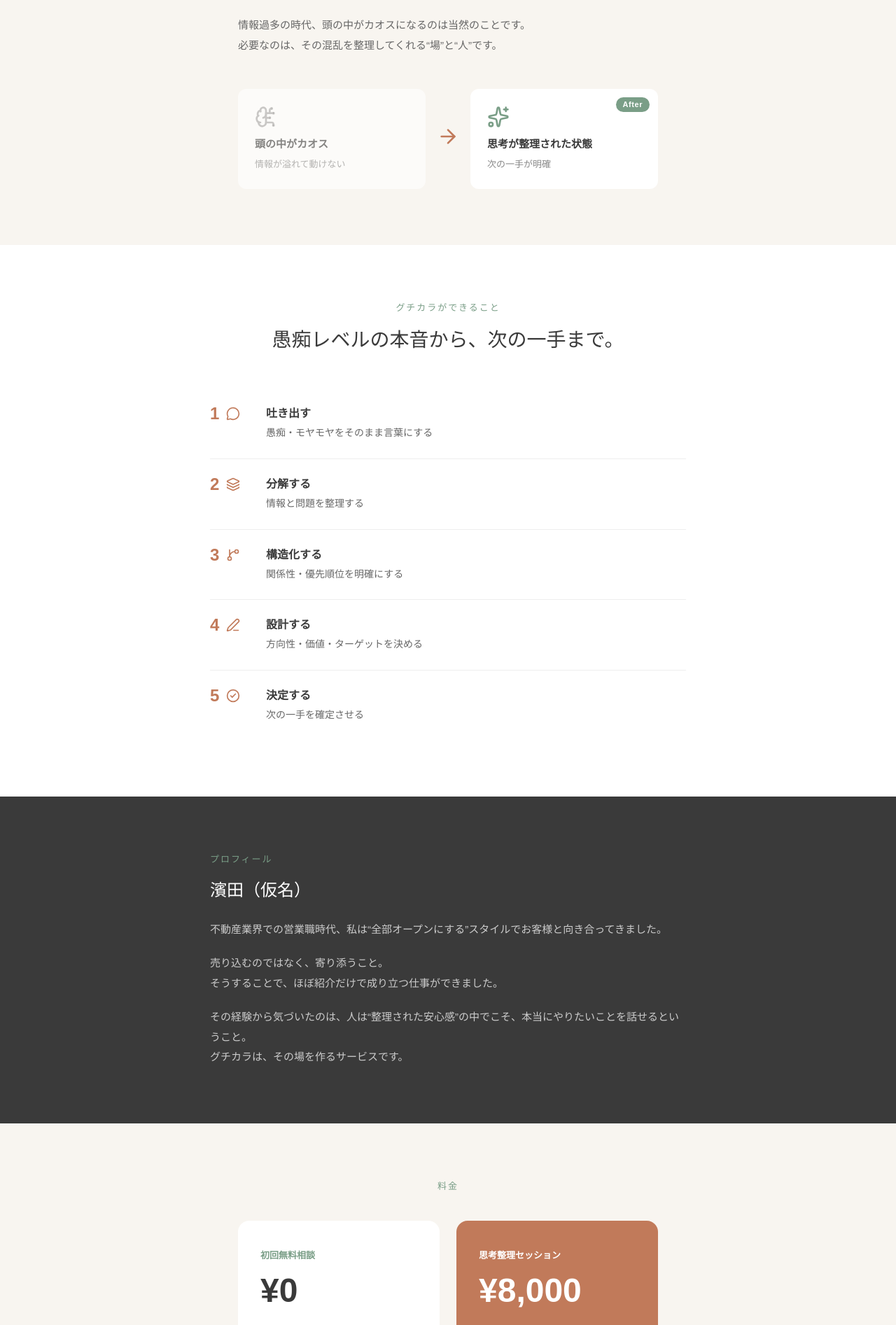
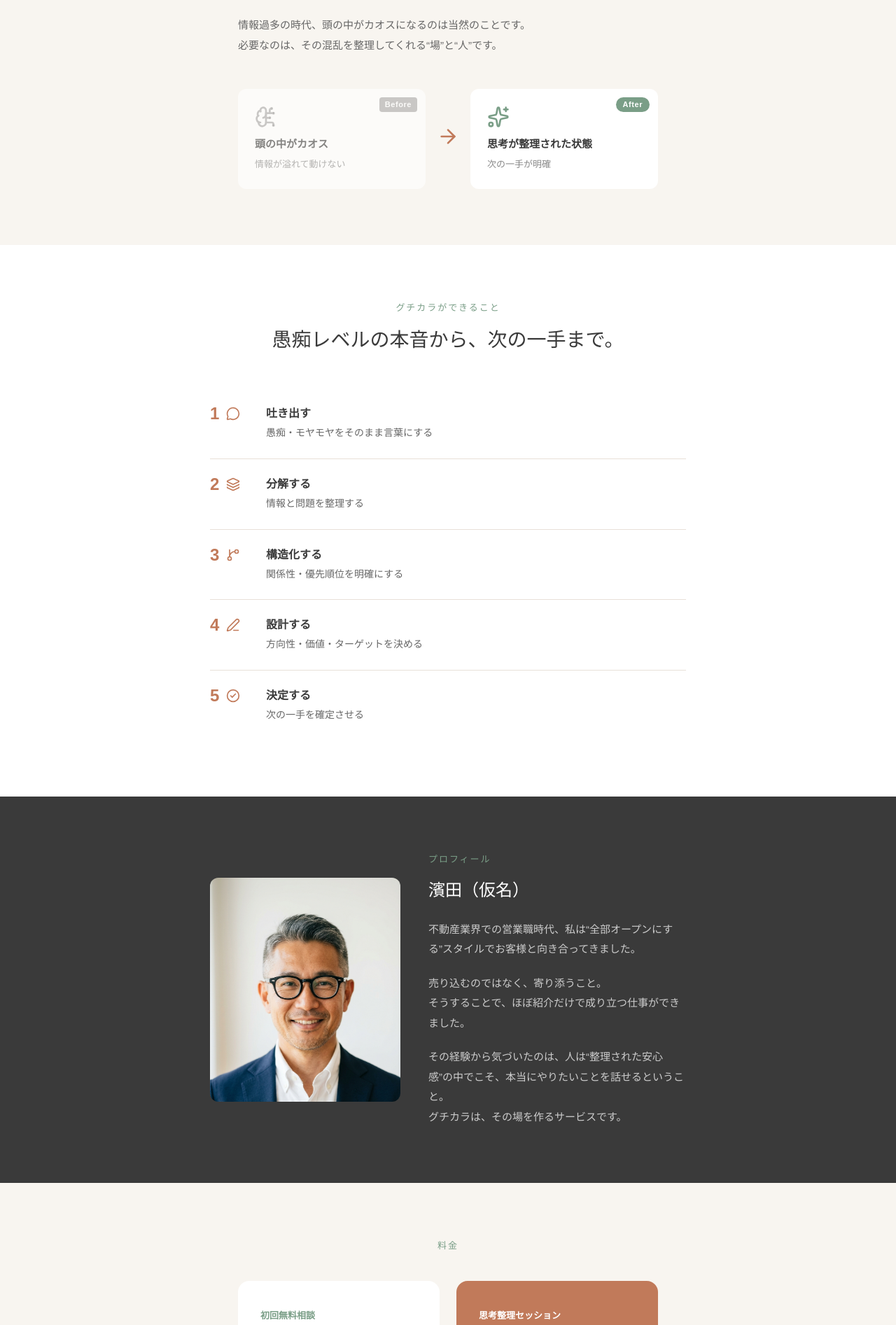
Before and after one commit to gu-chikara/guchikara-lp, a Next.js app: page /guchikara-lp/ in a window 1280 px wide. Shown: the part 1480-3373 px from the top of the page at 70% size. Built offline with nearby package versions, Linux system fonts and the light colour scheme.

Commit message:
4 UI fixes: Before badge, free card split, step divider color, profile 2-column

```diff
--- a/components/LPContent.tsx
+++ b/components/LPContent.tsx
@@ -42,7 +42,8 @@ export default function LPContent({ hasHero }: Props) {
     "60分・オンライン",
     "完全無料",
     "勧誘なし",
-    "現状ヒアリング＋方向性のヒント",
+    "現状ヒアリング",
+    "方向性のヒント",
   ];
 
   const paidChecks = [
@@ -333,8 +334,14 @@ export default function LPContent({ hasHero }: Props) {
             <FadeInSection direction="left" style={{ flex: 1 }}>
               <div style={{
                 backgroundColor: "#fff", borderRadius: "12px", padding: "24px",
-                opacity: 0.6, textAlign: "left",
+                opacity: 0.6, textAlign: "left", position: "relative",
               }}>
+                <div style={{
+                  position: "absolute", top: "12px", right: "12px",
+                  backgroundColor: "#aaa", color: "#fff",
+                  fontSize: "11px", fontWeight: "700", padding: "2px 8px",
+                  borderRadius: "4px", letterSpacing: "0.05em",
+                }}>Before</div>
                 <BrainCircuit size={32} color="#aaa" />
                 <p style={{ fontSize: "15px", fontWeight: "600", color: "#3A3A3A", margin: "12px 0 6px" }}>頭の中がカオス</p>
                 <p style={{ fontSize: "13px", color: "#888", margin: 0, lineHeight: "1.7" }}>情報が溢れて動けない</p>
@@ -379,7 +386,7 @@ export default function LPContent({ hasHero }: Props) {
           </FadeInSection>
           <div style={{ textAlign: "left" }}>
             {steps.map((step, i) => (
-              <div key={i} style={{ borderBottom: i < steps.length - 1 ? "1px solid #eee" : "none" }}>
+              <div key={i} style={{ borderBottom: i < steps.length - 1 ? "1px solid #e8e0d8" : "none" }}>
                 <motion.div
                   initial={{ opacity: 0, y: 20 }}
                   whileInView={{ opacity: 1, y: 0 }}
@@ -417,8 +424,24 @@ export default function LPContent({ hasHero }: Props) {
 
       {/* ── ブロック④ プロフィールセクション ── */}
       <section style={{ backgroundColor: "#3A3A3A" }}>
-        <div style={{ maxWidth: "720px", margin: "0 auto", padding: "80px 20px", textAlign: "left" }}>
+        <div style={{ maxWidth: "720px", margin: "0 auto", padding: "80px 20px" }}>
           <FadeInSection>
+            <div className="profile-layout" style={{ display: "flex", gap: "40px", alignItems: "center" }}>
+              {/* 左：写真 */}
+              {hasHero && (
+                <div className="profile-photo" style={{
+                  width: "40%", flexShrink: 0,
+                  position: "relative", height: "320px",
+                  borderRadius: "12px", overflow: "hidden",
+                }}>
+                  <Image
+                    src="/guchikara-lp/images/hero.jpg" alt="濱田（仮名）"
+                    fill style={{ objectFit: "cover", objectPosition: "top center" }}
+                  />
+                </div>
+              )}
+              {/* 右：テキスト */}
+              <div className="profile-text" style={{ flex: 1, textAlign: "left" }}>
                 <p style={{ fontSize: "13px", color: "#7A9E87", letterSpacing: "0.15em", marginBottom: "16px" }}>プロフィール</p>
                 <h2 style={{ fontSize: "1.5rem", fontWeight: "500", color: "#ffffff", marginTop: "16px", marginBottom: 0 }}>濱田（仮名）</h2>
                 <p style={{ fontSize: "15px", color: "#ccc", lineHeight: "1.9", marginTop: "24px" }}>
@@ -432,6 +455,8 @@ export default function LPContent({ hasHero }: Props) {
                   その経験から気づいたのは、人は&ldquo;整理された安心感&rdquo;の中でこそ、本当にやりたいことを話せるということ。<br />
                   グチカラは、その場を作るサービスです。
                 </p>
+              </div>
+            </div>
           </FadeInSection>
         </div>
       </section>
@@ -579,6 +604,8 @@ export default function LPContent({ hasHero }: Props) {
           .fv-right { width: 100% !important; padding: 32px 24px !important; }
           .price-cards { flex-direction: column !important; }
           .before-after { flex-direction: column !important; }
+          .profile-layout { flex-direction: column !important; }
+          .profile-photo { width: 100% !important; }
         }
         .nav-link::after {
           content: '';
```
Lines whose indentation alone changed are shown as unchanged.
